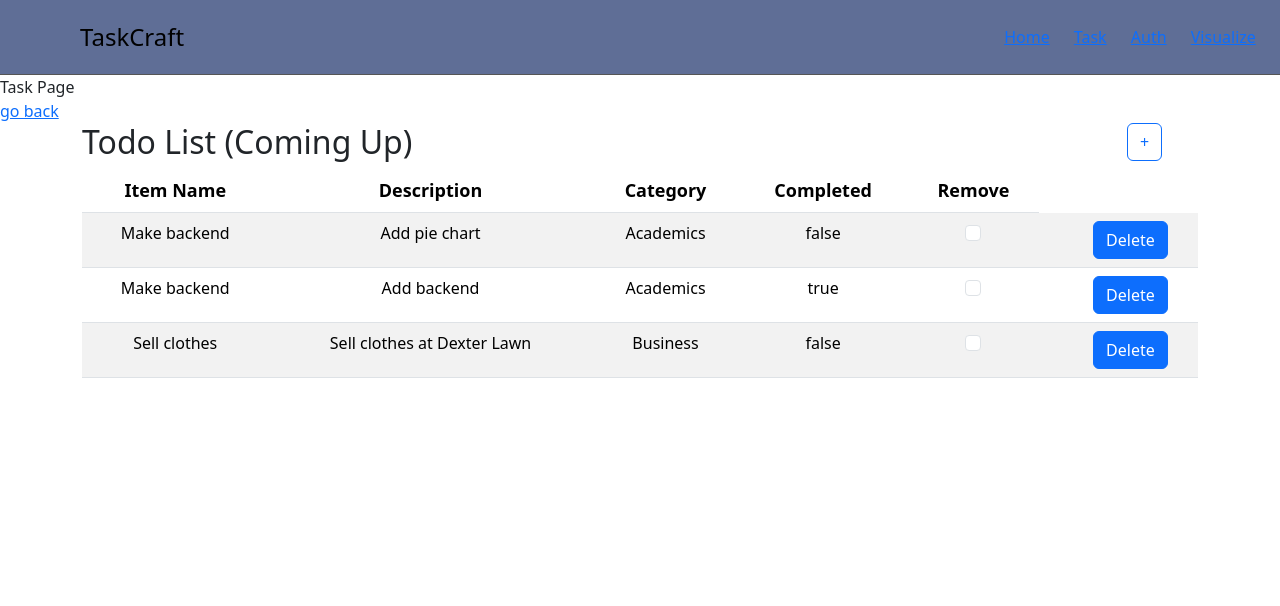
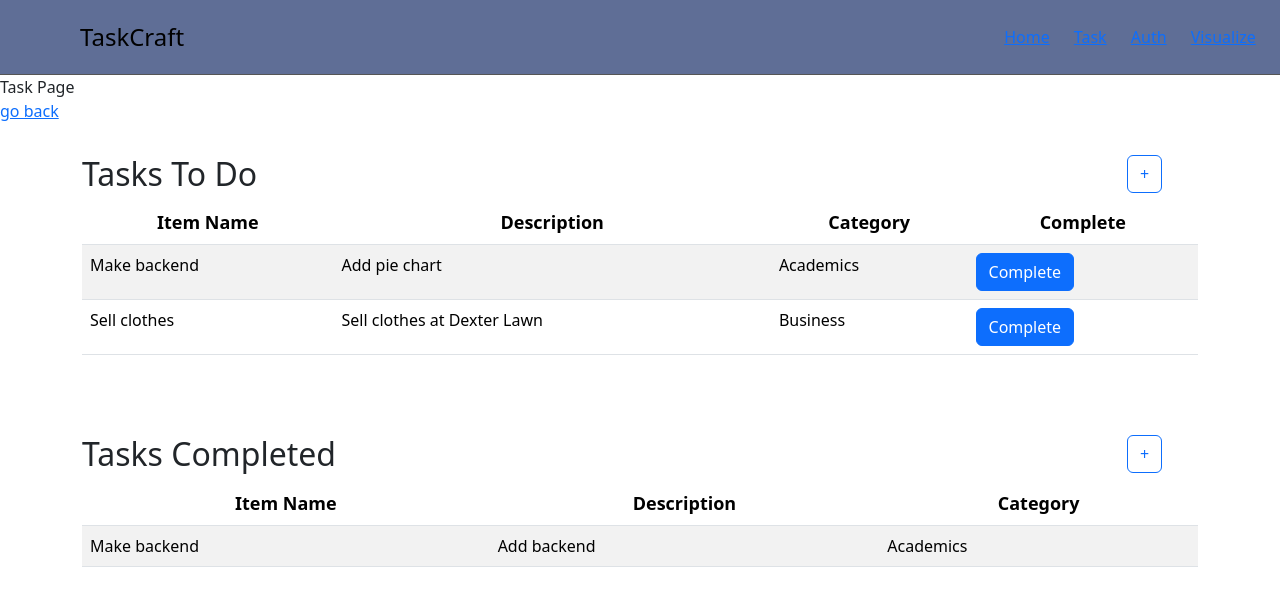
Before and after one commit to Tylermhh/404-day-visualizer-app, a React (Create React App) app in the folder packages/react-frontend/: page /task in a window 1280 px wide. Shown: the top 606 px of the page. Built offline with nearby package versions, Linux system fonts and the light colour scheme.

Commit message:
feat: filter tasks by done and render different task tables by input module

```diff
--- a/packages/react-frontend/src/components/Page.module.css
+++ b/packages/react-frontend/src/components/Page.module.css
@@ -22,3 +22,8 @@
   text-decoration: none;
   color: rgb(202, 199, 39);
 }
+
+.tableComponent {
+  padding-top: 2em;
+  padding-bottom: 2em;
+}
--- a/packages/react-frontend/src/components/Table/TaskTable.tsx
+++ b/packages/react-frontend/src/components/Table/TaskTable.tsx
@@ -1,16 +1,17 @@
 import React from "react";
-import styles from "./Table.module.css";
 import { Button, Col, Form, Row, Table, Container } from "react-bootstrap";
 import { ITask } from "./../../types/types";
+import styles from "../Page.module.css";
 
-function TaskTable(params: { tasks: ITask[] }) {
+function TaskTable(params: { name: String; todo: Boolean; tasks: ITask[] }) {
   let tasks = params.tasks;
+  let todo = params.todo;
   const TableTitle: React.FC<{}> = () => {
     return (
       <div>
         <Row>
           <Col sm={11}>
-            <h2>Todo List (Coming Up)</h2>
+            <h2>{params.name}</h2>
           </Col>
           <Col sm={1}>
             <Button variant="outline-primary">+</Button>
@@ -20,27 +21,48 @@ function TaskTable(params: { tasks: ITask[] }) {
     );
   };
 
-  const TableBody: React.FC<{ tasks: ITask[] }> = ({ tasks }) => {
-    const rows = tasks.map((row: any, index: any) => {
+  const TableBody: React.FC<{ tasks: ITask[]; todo: Boolean }> = ({
+    tasks,
+    todo,
+  }) => {
+    const rows = tasks.map((task: any, index: any) => {
+      if (todo) {
+        return (
+          <tr>
+            <td>{task.name}</td>
+            <td>{task.description}</td>
+            <td>{task.category}</td>
+            <td>
+              <Button>Complete</Button>
+            </td>
+          </tr>
+        );
+      }
       return (
         <tr>
-          <td>{row.name}</td>
-          <td>{row.description}</td>
-          <td>{row.category}</td>
-          <td>{row.done.toString()}</td>
-          <td>
-            <Form>
-              <Form.Check type={"checkbox"} id={"compelted"} />
-            </Form>
-          </td>
-          <td>{row.deadline}</td>
-          <td>
-            <Button>Delete</Button>
-          </td>
+          <td>{task.name}</td>
+          <td>{task.description}</td>
+          <td>{task.category}</td>
         </tr>
       );
     });
-
+    if (todo) {
+      return (
+        <div className={styles["table-responsive"]}>
+          <Table striped hover>
+            <thead>
+              <tr>
+                <th>Item Name</th>
+                <th>Description</th>
+                <th>Category</th>
+                <th>Complete</th>
+              </tr>
+            </thead>
+            <tbody>{rows}</tbody>
+          </Table>
+        </div>
+      );
+    }
     return (
       <div className={styles["table-responsive"]}>
         <Table striped hover>
@@ -49,8 +71,6 @@ function TaskTable(params: { tasks: ITask[] }) {
               <th>Item Name</th>
               <th>Description</th>
               <th>Category</th>
-              <th>Completed</th>
-              <th>Remove</th>
             </tr>
           </thead>
           <tbody>{rows}</tbody>
@@ -60,9 +80,9 @@ function TaskTable(params: { tasks: ITask[] }) {
   };
 
   return (
-    <Container>
+    <Container className={styles.tableComponent}>
       <TableTitle />
-      <TableBody tasks={tasks} />
+      <TableBody tasks={tasks} todo={params.todo} />
     </Container>
   );
 }
--- a/packages/react-frontend/src/components/TaskPage.tsx
+++ b/packages/react-frontend/src/components/TaskPage.tsx
@@ -66,12 +66,23 @@ let tempTasks: ITask[] = [
 ];
 
 function Task() {
+  let completedTasks = [];
+  let toDoTasks = [];
+  for (let i = 0; i < tempTasks.length; i++) {
+    if (tempTasks[i].done) {
+      completedTasks.push(tempTasks[i]);
+    } else {
+      toDoTasks.push(tempTasks[i]);
+    }
+  }
+
   return (
     <div className="App">
       <Navbar />
       <header className="App-header">Task Page</header>
       <Link to="/">go back</Link>
-      <TaskTable tasks={tempTasks} />
+      <TaskTable name="Tasks To Do" todo={true} tasks={toDoTasks} />
+      <TaskTable name="Tasks Completed" todo={false} tasks={completedTasks} />
     </div>
   );
 }
```
Lines whose indentation alone changed are shown as unchanged.
